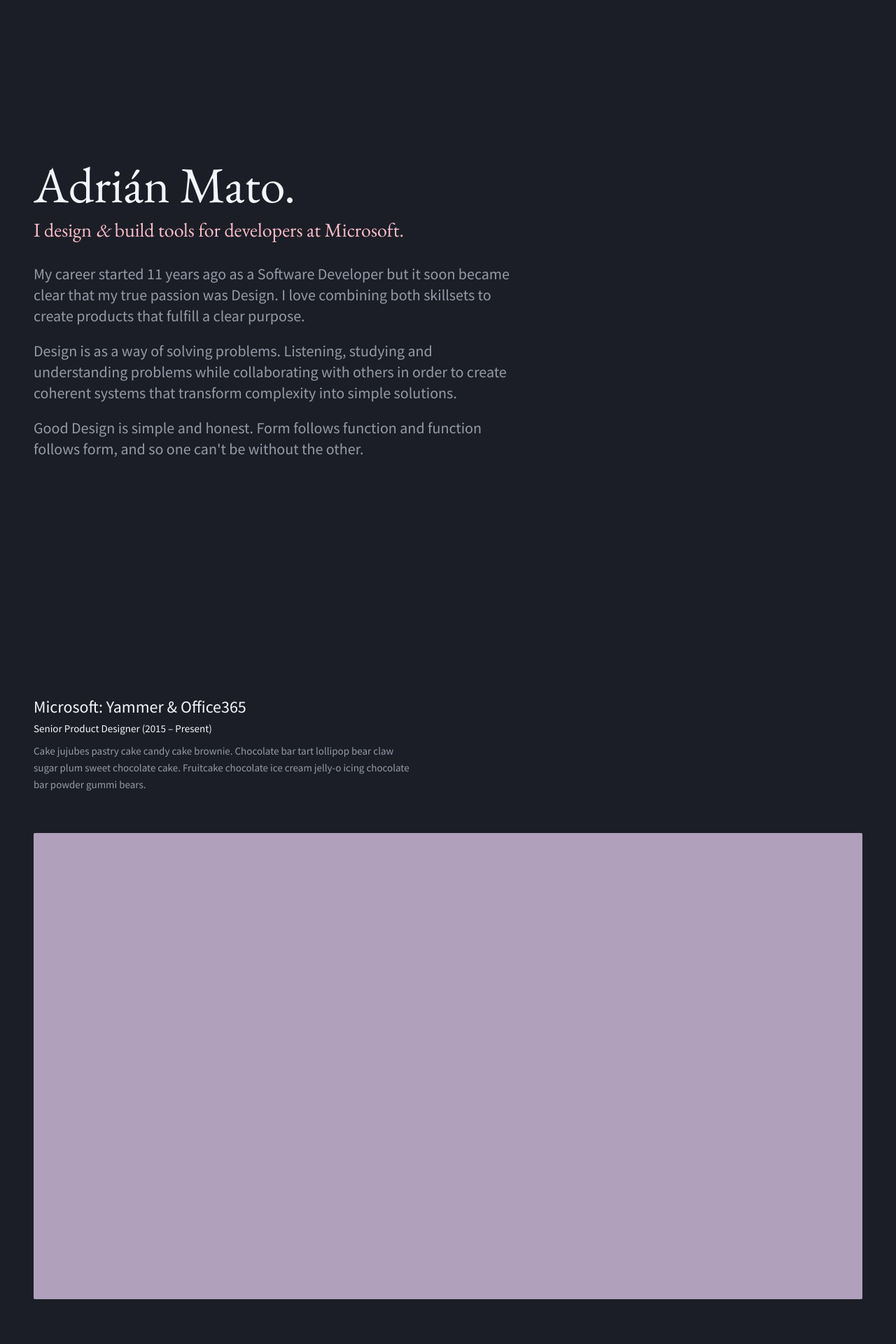
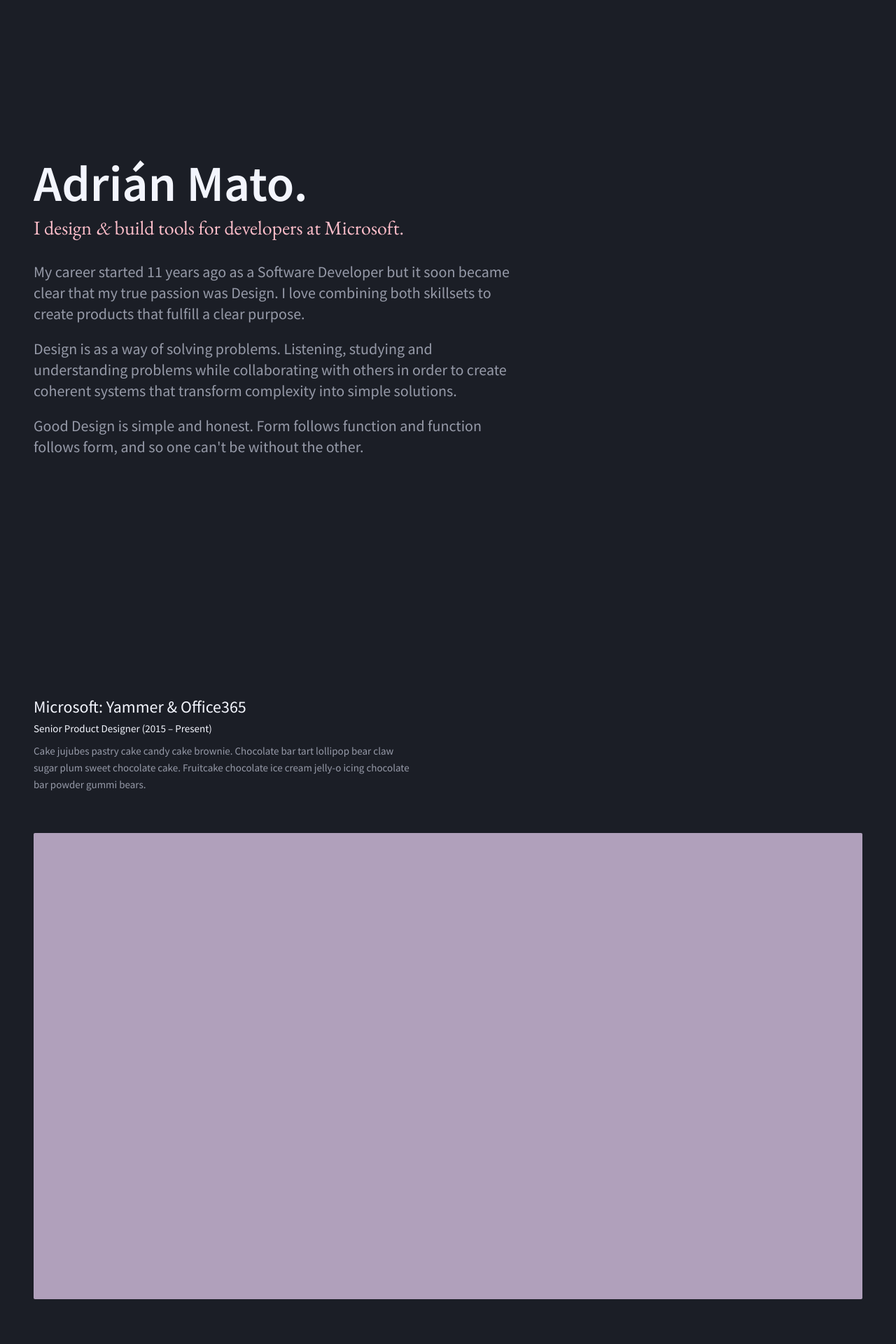
Before and after one commit to adrianmg/adrianmg.github.io, a Jekyll site: the page built from index.md, in a window 1280 px wide. Shown: the top 1920 px of the page at 70% size. Built offline with Jekyll 4.4.1, drawn with Linux system fonts in a browser that asks for light colours.

Commit message:
Small adjustments font bio

```diff
--- a/_includes/head.html
+++ b/_includes/head.html
@@ -9,7 +9,7 @@
   <title>{% if page.title %}{{ page.title | escape }}{% else %}{{ site.title | escape }}{% endif %}</title>
   <meta name="description" content="{{ page.excerpt | default: site.description | strip_html | normalize_whitespace | truncate: 160 | escape }}">
 
-  <link href="https://fonts.googleapis.com/css?family=Source+Sans+Pro:400,700" rel="stylesheet">
+  <link href="https://fonts.googleapis.com/css?family=Source+Sans+Pro:400,600" rel="stylesheet">
   <link href='https://fonts.googleapis.com/css?family=EB+Garamond' rel='stylesheet' type='text/css'>
   <link rel="stylesheet" href="{{ "/assets/main.css" | relative_url }}">
   <link rel="alternate" type="application/rss+xml" title="{{ site.title | escape }}" href="{{ "/feed.xml" | relative_url }}">
--- a/_sass/res/_layout.scss
+++ b/_sass/res/_layout.scss
@@ -38,8 +38,8 @@
 
 .bio-intro-desc h1 {
   font-size: 7.2rem;
-  font-weight: 400;
-  font-family: $base-font-serif;
+  font-weight: 600;
+  // font-family: $base-font-serif;
   margin-bottom: .6rem;
 }
 
```
